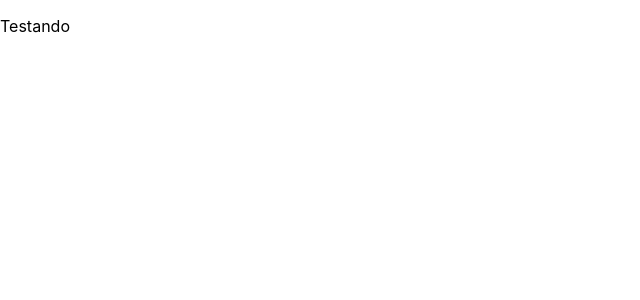
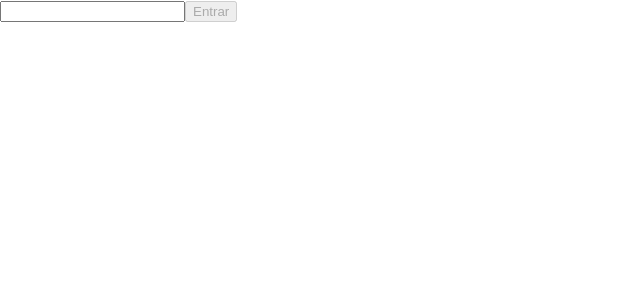
Before and after one commit to VictorVarges/Ryan-s-musics, a React (Create React App) app: page / in a window 1280 px wide. Shown: the top 300 px of the page, without its empty margins (0-640 px from the left). Built offline with nearby package versions, Linux system fonts and the light colour scheme.

Commit message:
criando condicionais para renderizaçao, seguindo rotas ao clicar em button

```diff
--- a/src/pages/Login.jsx
+++ b/src/pages/Login.jsx
@@ -1,10 +1,75 @@
 import React from 'react';
+import { Redirect } from 'react-router-dom';
+import { createUser } from '../services/userAPI';
+import Loading from './componentes/Loading';
+
+const MIN_CARACTERES = 3;
 
 export default class Login extends React.Component {
+  constructor() {
+    super();
+
+    this.handleChange = this.handleChange.bind(this);
+    this.handleClick = this.handleClick.bind(this);
+
+    this.state = {
+      login: '',
+      loading: false,
+      redirect: false,
+    };
+  }
+
+  async handleClick() {
+    this.setState({
+      loading: true,
+    });
+    const response = await createUser(
+      { name: 'Name' },
+    );
+    if (response === 'OK') {
+      this.setState({
+        loading: false,
+        redirect: true,
+      });
+    }
+  }
+
+  handleChange(event) {
+    this.setState({
+      login: event.target.value,
+    });
+  }
+
   render() {
+    const { login } = this.state;
+    const { loading } = this.state;
+    const { redirect } = this.state;
     return (
       <div data-testid="page-login">
-        <p>Testando</p>
+        <div>
+          { loading ? <Loading /> : null }
+        </div>
+
+        <form>
+          <input
+            type="text"
+            value={ login }
+            name="login"
+            data-testid="login-name-input"
+            onChange={ this.handleChange }
+          />
+          <button
+            type="button"
+            data-testid="login-submit-button"
+            onClick={ this.handleClick }
+            disabled={ login.length < MIN_CARACTERES }
+          >
+            Entrar
+          </button>
+          <div>
+            { redirect ? <Redirect to="/search" /> : null }
+          </div>
+        </form>
       </div>
     );
   }
--- /dev/null
+++ b/src/pages/componentes/Loading.jsx
@@ -0,0 +1,11 @@
+import React from 'react';
+
+export default class Loading extends React.Component {
+  render() {
+    return (
+      <div>
+        <p>Carregando...</p>
+      </div>
+    );
+  }
+}
--- a/src/services/userAPI.js
+++ b/src/services/userAPI.js
@@ -41,3 +41,5 @@ export const updateUser = (updatedUser) => new Promise((resolve) => {
   saveUser({ ...updatedUser });
   simulateRequest(SUCCESS_STATUS)(resolve);
 });
+
+export default createUser;
```
Also changed, not shown: src/pages/componentes/Header.jsx (added).
